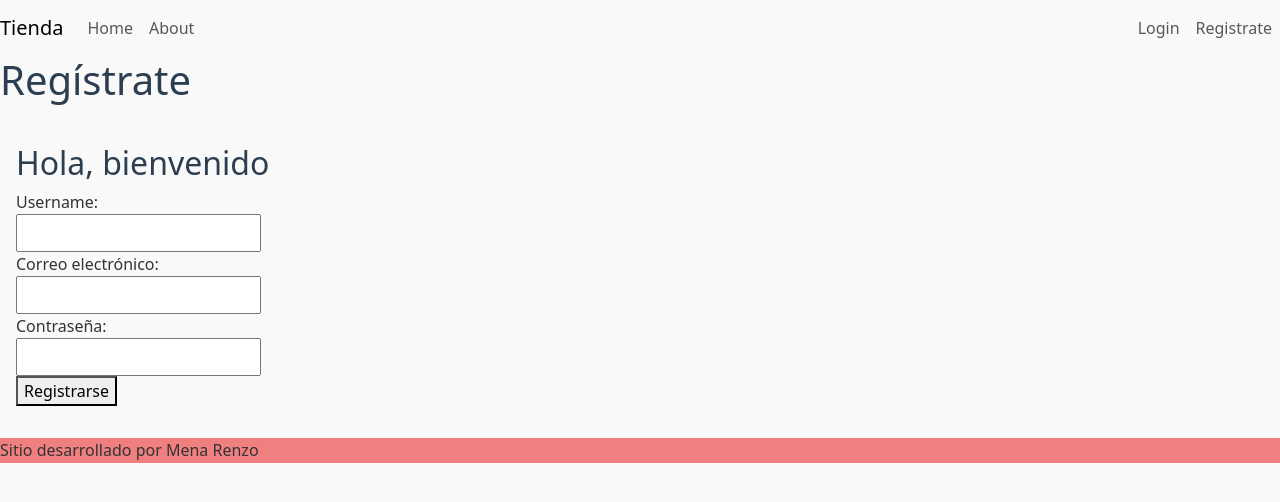
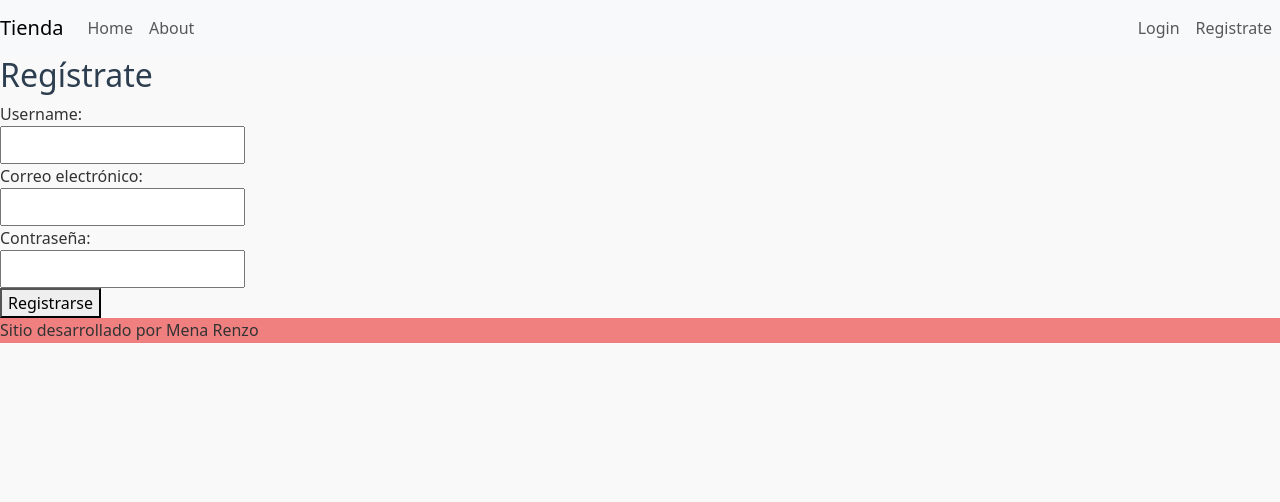
Before and after one commit to Renmena6/proyecto-final-frontend-UTN, a React (Vite) app: page /registrate in a window 1280 px wide. Shown: the top 502 px of the page. Built offline with nearby package versions, Linux system fonts and the light colour scheme.

Commit message:
cree una un archivo css para que aplique estilos al login y register en conjunto, tambien les di clases

```diff
--- a/src/pages/Login.jsx
+++ b/src/pages/Login.jsx
@@ -3,6 +3,7 @@ import { useState } from "react"
 import { Layout } from "../components/Layout"
 import { useAuth } from "../context/UserContext"
 import { useNavigate } from "react-router-dom"
+import '../styles/pages/AuthForm.css';
 
 const Login = () => {
   const [username, setUsername] = useState("")
@@ -35,21 +36,22 @@ const Login = () => {
   }
 }
   return (
-    <Layout>
-      <h1>Inicia sesión</h1>
-
-      <section>
-        <h2>Hola, bienvenido de nuevo</h2>
-        <p>johnd, m38rmF$</p>
+<Layout>
+    <div className="auth-container">
+      <div className="auth-card">
+        <h2>Inicia sesión</h2>
+        <p className="toggle-link">
+          johnd, m38rmF$
+        </p>
         <form onSubmit={handleLogin}>
-          <div>
+          <div className="form-group">
             <label>Nombre de usuario:</label>
             <input
               type="text"
               onChange={(e) => setUsername(e.target.value)}
               value={username} />
           </div>
-          <div>
+          <div className="form-group">
             <label>Contraseña:</label>
             <input
               type="password"
@@ -58,9 +60,10 @@ const Login = () => {
           </div>
           <button>Ingresar</button>
         </form>
-        {error && <p style={{ color: "red" }}>{error}</p>}
-      </section>
-    </Layout>
+        {error && <p style={{ color: "red", textAlign: "center", marginTop: "16px" }}>{error}</p>}
+      </div>
+    </div>
+  </Layout>
   )
 }
 
--- a/src/pages/Register.jsx
+++ b/src/pages/Register.jsx
@@ -1,6 +1,7 @@
 import { useState } from "react";
 import { Layout } from "../components/Layout";
 import { useAuth } from "../context/UserContext";
+import '../styles/pages/AuthForm.css';
 
 const Register = () => {
   const [username, setUsername] = useState("");
@@ -75,13 +76,12 @@ const Register = () => {
   };
 
   return (
-    <Layout>
-      <h1>Regístrate</h1>
-
-      <section>
-        <h2>Hola, bienvenido</h2>
+  <Layout>
+    <div className="auth-container">
+      <div className="auth-card">
+        <h2>Regístrate</h2>
         <form onSubmit={handleSubmit}>
-          <div>
+          <div className="form-group">
             <label>Username:</label>
             <input
               type="text"
@@ -90,7 +90,7 @@ const Register = () => {
               required
             />
           </div>
-          <div>
+          <div className="form-group">
             <label>Correo electrónico:</label>
             <input
               type="email"
@@ -99,7 +99,7 @@ const Register = () => {
               required
             />
           </div>
-          <div>
+          <div className="form-group">
             <label>Contraseña:</label>
             <input
               type="password"
@@ -111,10 +111,11 @@ const Register = () => {
           <button>Registrarse</button>
         </form>
 
-        {error && <p style={{ color: "red" }}>{error}</p>}
-        {success && <p style={{ color: "green" }}>{success}</p>}
-      </section>
-    </Layout>
+        {error && <p style={{ color: "red", textAlign: "center", marginTop: "16px" }}>{error}</p>}
+        {success && <p style={{ color: "green", textAlign: "center", marginTop: "16px" }}>{success}</p>}
+      </div>
+    </div>
+  </Layout>
   );
 };
 
```
Also changed, not shown: src/styles/pages/AuthForm.css (added).
